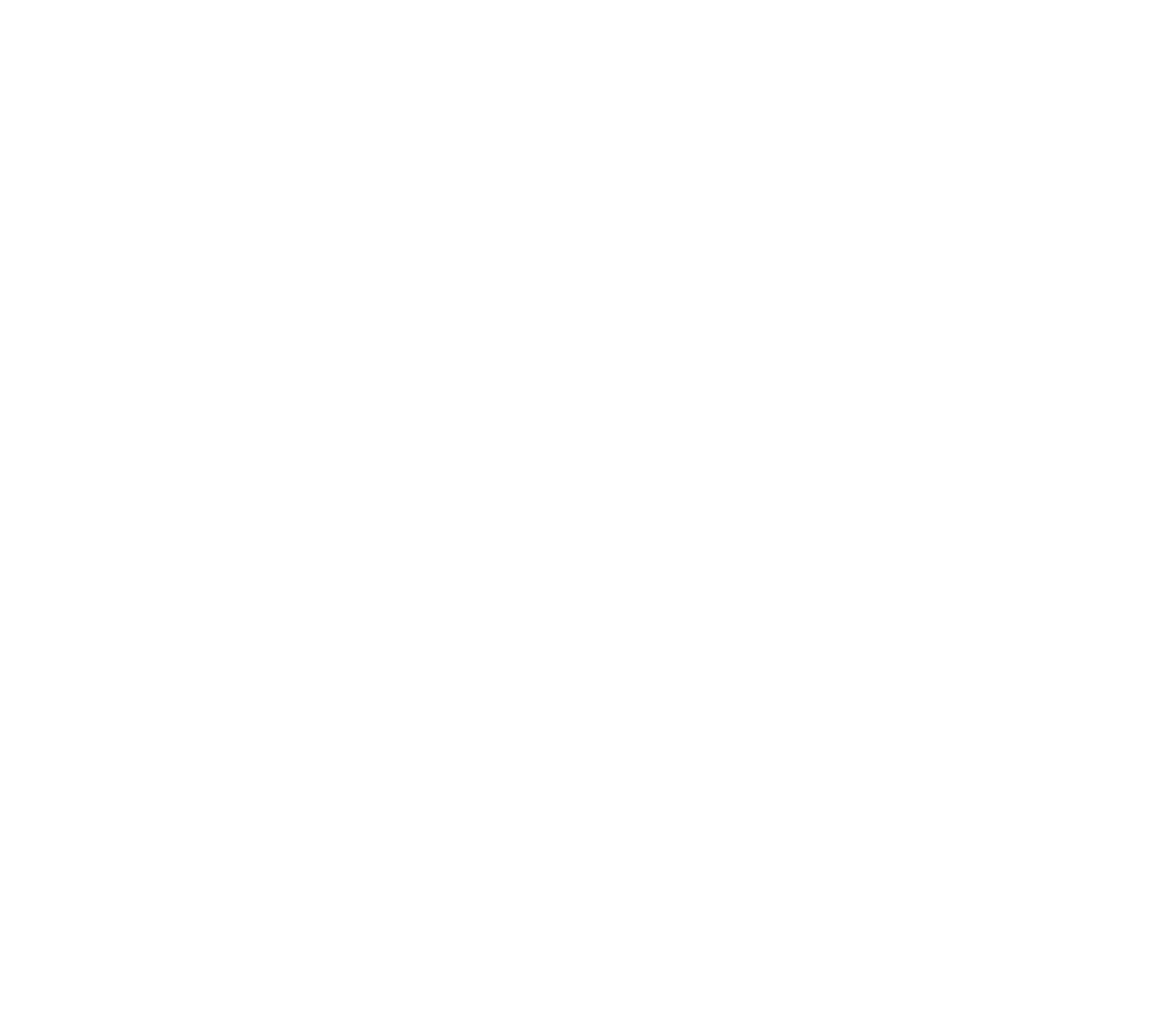
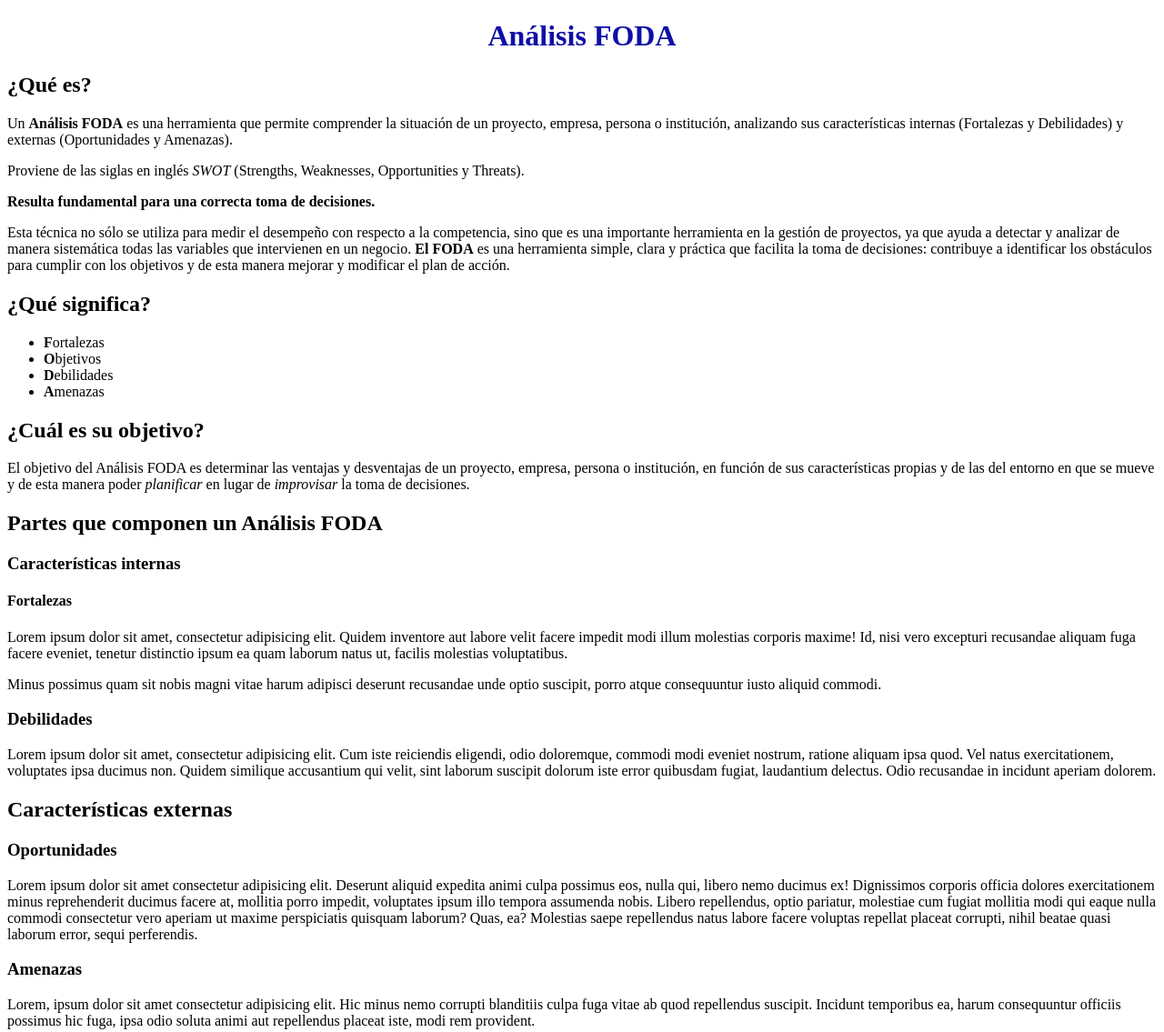
Before and after one commit to jorgedeleon18/desafio-02, a website built with Vite: page index.html in a window 1280 px wide. Shown: the whole page at 91% size. Before the commit the page ends 800 px from the top, so only its background shows below. Built offline with nearby package versions, Linux system fonts and the light colour scheme.

Commit message:
se añadió contenido index.html

```diff
--- a/index.html
+++ b/index.html
@@ -1,13 +1,74 @@
 <!doctype html>
-<html lang="en">
+<html lang="e">
+
 <head>
   <meta charset="UTF-8" />
-    <link rel="icon" type="image/svg+xml" href="/vite.svg" />
   <meta name="viewport" content="width=device-width, initial-scale=1.0" />
-    <title>Vite App</title>
+  <title>VDesafío 02</title>
 </head>
+
 <body>
-    <div id="app"></div>
+  <h1 class="titulo">Análisis FODA</h>
+    <h2>¿Qué es?</h2>
+
+    <p>Un <b>Análisis FODA</b> es una herramienta que permite comprender la situación de un proyecto, empresa, persona o
+      institución, analizando sus características internas (Fortalezas y Debilidades) y externas (Oportunidades y
+      Amenazas).</p>
+
+    <p>Proviene de las siglas en inglés <i>SWOT</i> (Strengths, Weaknesses, Opportunities y Threats).</p>
+
+    <p><strong>Resulta fundamental para una correcta toma de decisiones.</strong></p>
+
+    <p>Esta técnica no sólo se utiliza para medir el desempeño con respecto a la competencia, sino que es una importante
+      herramienta en la gestión de proyectos, ya que ayuda a detectar y analizar de manera sistemática todas las
+      variables que intervienen en un negocio.<b> El FODA</b> es una herramienta simple, clara y práctica que facilita
+      la toma de decisiones: contribuye a identificar los obstáculos para cumplir con los objetivos y de esta manera
+      mejorar y modificar el plan de acción.</p>
+
+    <h2>¿Qué significa?</h2>
+    <ul>
+      <li><b>F</b>ortalezas</li>
+      <li><b>O</b>bjetivos</li>
+      <li><b>D</b>ebilidades</li>
+      <li><b>A</b>menazas</li>
+    </ul>
+    <h2>¿Cuál es su objetivo?</h2>
+    El objetivo del Análisis FODA es determinar las ventajas y desventajas de un proyecto, empresa, persona o
+    institución, en función de sus características propias y de las del entorno en que se mueve y de esta manera poder
+    <em>planificar</em> en lugar de <em>improvisar</em> la toma de decisiones.
+
+    <h2>Partes que componen un Análisis FODA</h2>
+    <h3>Características internas</h3>
+    <h4>Fortalezas</h4>
+
+    <p>Lorem ipsum dolor sit amet, consectetur adipisicing elit. Quidem inventore aut labore velit facere impedit modi
+      illum molestias corporis maxime! Id, nisi vero excepturi recusandae aliquam fuga facere eveniet, tenetur
+      distinctio ipsum ea quam laborum natus ut, facilis molestias voluptatibus.</p>
+
+    <p>Minus possimus quam sit nobis magni vitae harum adipisci deserunt recusandae unde optio suscipit, porro atque
+      consequuntur iusto aliquid commodi.</p>
+
+    <h3>Debilidades</h3>
+    <p>Lorem ipsum dolor sit amet, consectetur adipisicing elit. Cum iste reiciendis eligendi, odio doloremque, commodi
+      modi eveniet nostrum, ratione aliquam ipsa quod. Vel natus exercitationem, voluptates ipsa ducimus non. Quidem
+      similique accusantium qui velit, sint laborum suscipit dolorum iste error quibusdam fugiat, laudantium delectus.
+      Odio recusandae in incidunt aperiam dolorem.</p>
+
+    <h2>Características externas</h2>
+    <h3>Oportunidades</h3>
+    <p>Lorem ipsum dolor sit amet consectetur adipisicing elit. Deserunt aliquid expedita animi culpa possimus eos,
+      nulla qui, libero nemo ducimus ex! Dignissimos corporis officia dolores exercitationem minus reprehenderit ducimus
+      facere at, mollitia porro impedit, voluptates ipsum illo tempora assumenda nobis. Libero repellendus, optio
+      pariatur, molestiae cum fugiat mollitia modi qui eaque nulla commodi consectetur vero aperiam ut maxime
+      perspiciatis quisquam laborum? Quas, ea? Molestias saepe repellendus natus labore facere voluptas repellat placeat
+      corrupti, nihil beatae quasi laborum error, sequi perferendis.</p>
+
+    <h3>Amenazas</h3>
+    <p>Lorem, ipsum dolor sit amet consectetur adipisicing elit. Hic minus nemo corrupti blanditiis culpa fuga vitae ab
+      quod repellendus suscipit. Incidunt temporibus ea, harum consequuntur officiis possimus hic fuga, ipsa odio soluta
+      animi aut repellendus placeat iste, modi rem provident.</p>
+
     <script type="module" src="/main.js"></script>
 </body>
+
 </html>
--- a/style.css
+++ b/style.css
@@ -1,96 +1,4 @@
-:root {
-  font-family: Inter, system-ui, Avenir, Helvetica, Arial, sans-serif;
-  line-height: 1.5;
-  font-weight: 400;
-
-  color-scheme: light dark;
-  color: rgba(255, 255, 255, 0.87);
-  background-color: #242424;
-
-  font-synthesis: none;
-  text-rendering: optimizeLegibility;
-  -webkit-font-smoothing: antialiased;
-  -moz-osx-font-smoothing: grayscale;
+.titulo {
+  text-align: center;
+  color: rgb(15, 15, 167);
 }
-
-a {
-  font-weight: 500;
-  color: #646cff;
-  text-decoration: inherit;
-}
-a:hover {
-  color: #535bf2;
-}
-
-body {
-  margin: 0;
-  display: flex;
-  place-items: center;
-  min-width: 320px;
-  min-height: 100vh;
-}
-
-h1 {
-  font-size: 3.2em;
-  line-height: 1.1;
-}
-
-#app {
-  max-width: 1280px;
-  margin: 0 auto;
-  padding: 2rem;
-  text-align: center;
-}
-
-.logo {
-  height: 6em;
-  padding: 1.5em;
-  will-change: filter;
-  transition: filter 300ms;
-}
-.logo:hover {
-  filter: drop-shadow(0 0 2em #646cffaa);
-}
-.logo.vanilla:hover {
-  filter: drop-shadow(0 0 2em #f7df1eaa);
-}
-
-.card {
-  padding: 2em;
-}
-
-.read-the-docs {
-  color: #888;
-}
-
-button {
-  border-radius: 8px;
-  border: 1px solid transparent;
-  padding: 0.6em 1.2em;
-  font-size: 1em;
-  font-weight: 500;
-  font-family: inherit;
-  background-color: #1a1a1a;
-  cursor: pointer;
-  transition: border-color 0.25s;
-}
-button:hover {
-  border-color: #646cff;
-}
-button:focus,
-button:focus-visible {
-  outline: 4px auto -webkit-focus-ring-color;
-}
-
-@media (prefers-color-scheme: light) {
-  :root {
-    color: #213547;
-    background-color: #ffffff;
-  }
-  a:hover {
-    color: #747bff;
-  }
-  button {
-    background-color: #f9f9f9;
-  }
-}
```
Also changed, not shown: public/img/analisis-foda.png (added). Lines whose indentation alone changed are shown as unchanged.
